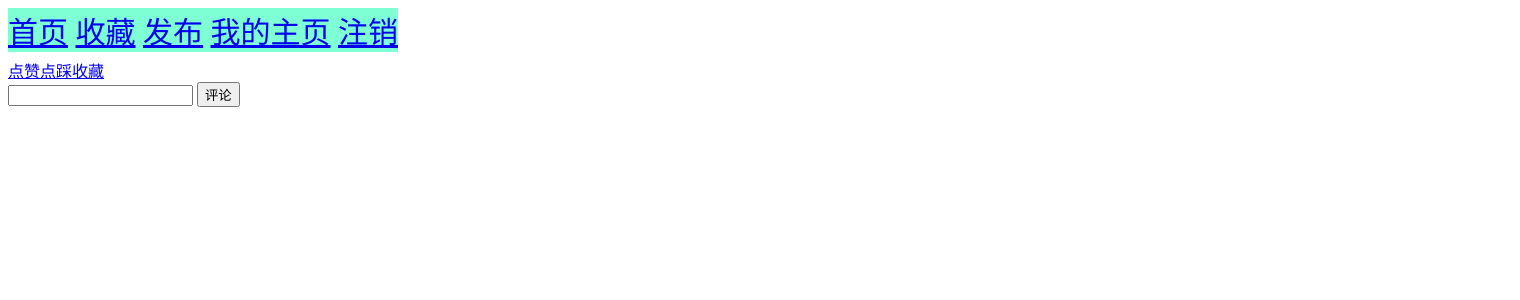
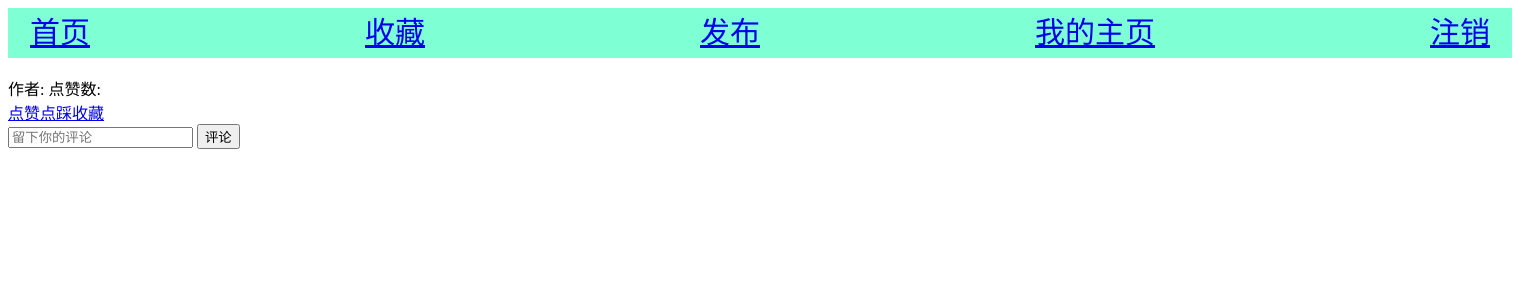
Before and after one commit to Elysiaaaaaaaa/blog, a Python web app: template App/templates/postings.html in a window 1520 px wide. Shown: the top 300 px of the page. Run offline with Jinja, Linux system fonts and the light colour scheme; the template is opened without the code that fills it: most values are stand-ins (such as "Sample title", 1, 10 or a date in 2020).

Commit message:
基本完成

```diff
--- a/App/static/css/login.css
+++ b/App/static/css/login.css
@@ -36,14 +36,61 @@ h2 {
 
 .banner {
     height: 50px;
+    display: flex;
+    background-color: aquamarine;
+    justify-content: center;
 }
 
 .navigation {
-    background-color: aquamarine;
+    display: flex;
+    height: 50px;
+    width: 1500px;
     position: fixed;
     font-size: 30px;
+    justify-content: space-between;
 }
+
+.navigation a {
+    display: block;
+    height: 50px;
+    /* width: 1000px; */
+    margin-left: 20px;
+    margin-right: 20px;
+}
+
+
 
 .message {
     border: 1px solid #5080df;
 }
+
+.essay {
+    width: 900px;
+    display: flex;
+    align-content: start;
+    flex-wrap: wrap;
+}
+
+.essay a {
+    border: 1px solid black;
+    display: block;
+    width: 900px;
+    height: 200px;
+    font-size: 30px;
+}
+
+.post {
+    display: flex;
+    flex-wrap: wrap;
+    width: 1500px;
+}
+
+.post div,
+p {
+    width: 1500px;
+}
+
+.title {
+    display: block;
+    font-size: 50px;
+}
--- a/App/templates/login.html
+++ b/App/templates/login.html
@@ -29,13 +29,12 @@
         {% endif %}
         <p>密码:<input type="password" name="password"></p>
         <div class="btn">
-            <input type="submit" value="登录">
-            <input type="reset" value="重置">
+            <input type="submit" value="登录" class="log_login">
         </div>
     </form>
 
 
-    <a href="/register/">注册</a>
+    <a href="/register/" class="log_register">注册</a>
 
 </body>
 
--- a/App/templates/navigation.html
+++ b/App/templates/navigation.html
@@ -3,14 +3,14 @@
 {% block navigator %}
 <div class="banner">
     <div class="navigation">
-        <a href='/home/'>首页</a>
+        <a href='/home/' class="home">首页</a>
 
         {#已登录#}
         {% if username %}
         {#跳转#}
-        <a href='/collection/'>收藏</a>
-        <a href='/edit/'>发布</a>
-        <a href='/userhome/'>我的主页</a>
+        <a href='/collection/' class="collection">收藏</a>
+        <a href='/edit/' class="edit">发布</a>
+        <a href='/userhome/' class="userhome">我的主页</a>
         <a href='/unlogin/'>注销</a>
         {#未登录#}
         {% else %}
@@ -18,5 +18,6 @@
         {% endif %}
 
     </div>
+
 </div>
 {% endblock %}
--- a/App/templates/postings.html
+++ b/App/templates/postings.html
@@ -13,14 +13,25 @@
         {# 导航栏#}
         {% include 'navigation.html' %}
     </div>
+
+    <div class="post">
+    <div class="title">
     {{ messages.title }}
+    </div>
+    <br>
+    <div class="text" >
     {{ messages.text }}
+    </div>
+    <div>
+        作者:{{ messages.writer }}
+    点赞数:{{ messages.star }}
+    </div>
+    <div class="review"></div>
+
     <script>
-
         var title = "{{ messages.title }}";
-        var temp = document.getElementsByTagName('body')
+        var temp = document.getElementsByClassName('review')
         var queryString = "title=" + encodeURIComponent(title);
-
         var link1 = document.createElement('a');
         link1.href = "/starplus/?" + queryString;
         link1.innerHTML = "点赞"
@@ -34,10 +45,10 @@
         var flag = "{{ messages.col }}"
         var colString;
         var link2 = document.createElement('a');
-        if ( flag === 'True'){
+        if (flag === 'True') {
             colString = "/collectiondown/?"
             link2.innerHTML = "取消收藏"
-        }else {
+        } else {
             colString = "/collectionplus/?"
             link2.innerHTML = "收藏"
         }
@@ -45,18 +56,19 @@
         temp[0].appendChild(link2)
 
     </script>
-    {{ messages.writer }}
-    {{ messages.star }}
     {% for review in messages.review %}
-    <p>评论:{{ review.speak }}</p>
-    <p>用户:{{ review.reader }}</p>
+    <p>评论:{{ review.speak }}
+        <br>
+    用户:{{ review.reader }}</p>
+        <br>
     {% endfor %}
-
+    <div>
     <form action="" method="post">
-        <input type="text" name="review">
+        <input type="text" name="review" placeholder="留下你的评论">
         <button>评论</button>
     </form>
-
+    </div>
+</div>
 </body>
 
 </html>
--- a/App/templates/register.html
+++ b/App/templates/register.html
@@ -5,9 +5,11 @@
     <title>注册</title>
 </head>
 <body>
-
     <form action="" class="table" method="post">
         <p>用户名:<input type="text" name="username"></p>
+        {% if info %}
+            <p>用户名已被使用</p>
+        {% endif %}
         <p>密码:<input type="password" name="password"></p>
         <input type="submit" value="注册">
     </form>
--- a/App/templates/smallessay.html
+++ b/App/templates/smallessay.html
@@ -1,14 +1,16 @@
 {% block smallessay %}
+    <div class="essay">
 {% for msg in messages %}
 <script>
     var title = "{{ msg }}";
-        var temp = document.getElementsByTagName('body')
+    var temp = document.getElementsByClassName('essay')
     var link = document.createElement('a');
     var queryString = "title=" + encodeURIComponent(title);
     link.href = "/postings/?" + queryString;
-        link.innerHTML="{{ msg }}"
+    link.innerHTML = "{{ msg }}"
     temp[0].appendChild(link)
     temp[0].appendChild(document.createElement('br'))
 </script>
 {% endfor %}
+    </div>
 {% endblock %}
```
Also changed, not shown: App/views.py (+18 -16 lines). Lines whose indentation alone changed are shown as unchanged.
